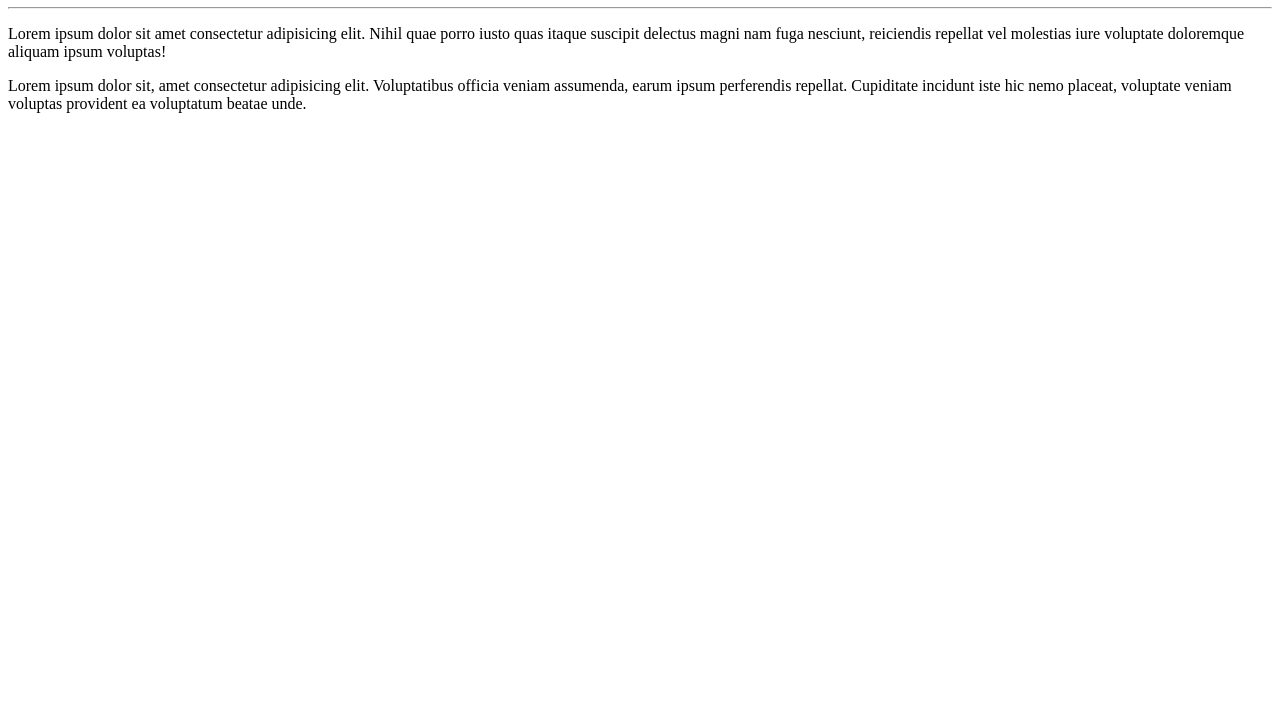
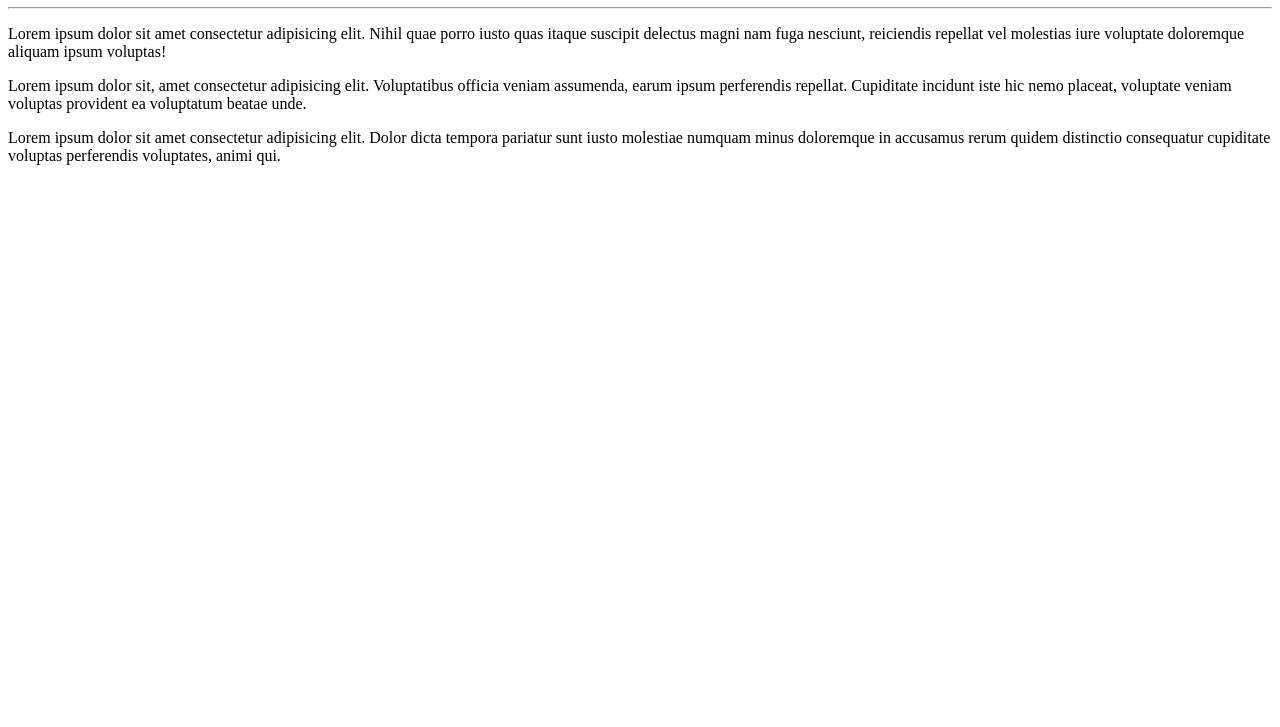
Before and after one commit to Jan-Carneiro/Ola_Mundo, a plain HTML site: page site-exemplo/index.html in a window 1280 px wide. Shown: the part 73-800 px from the top of the page. Drawn offline with Linux system fonts and the light colour scheme.

Commit message:
Mais 1 lorem

```diff
--- a/site-exemplo/index.html
+++ b/site-exemplo/index.html
@@ -10,5 +10,6 @@
     <hr>
     <p>Lorem ipsum dolor sit amet consectetur adipisicing elit. Nihil quae porro iusto quas itaque suscipit delectus magni nam fuga nesciunt, reiciendis repellat vel molestias iure voluptate doloremque aliquam ipsum voluptas!</p>
     <p>Lorem ipsum dolor sit, amet consectetur adipisicing elit. Voluptatibus officia veniam assumenda, earum ipsum perferendis repellat. Cupiditate incidunt iste hic nemo placeat, voluptate veniam voluptas provident ea voluptatum beatae unde.</p>
+    <p>Lorem ipsum dolor sit amet consectetur adipisicing elit. Dolor dicta tempora pariatur sunt iusto molestiae numquam minus doloremque in accusamus rerum quidem distinctio consequatur cupiditate voluptas perferendis voluptates, animi qui.</p>
 </body>
 </html>
```
